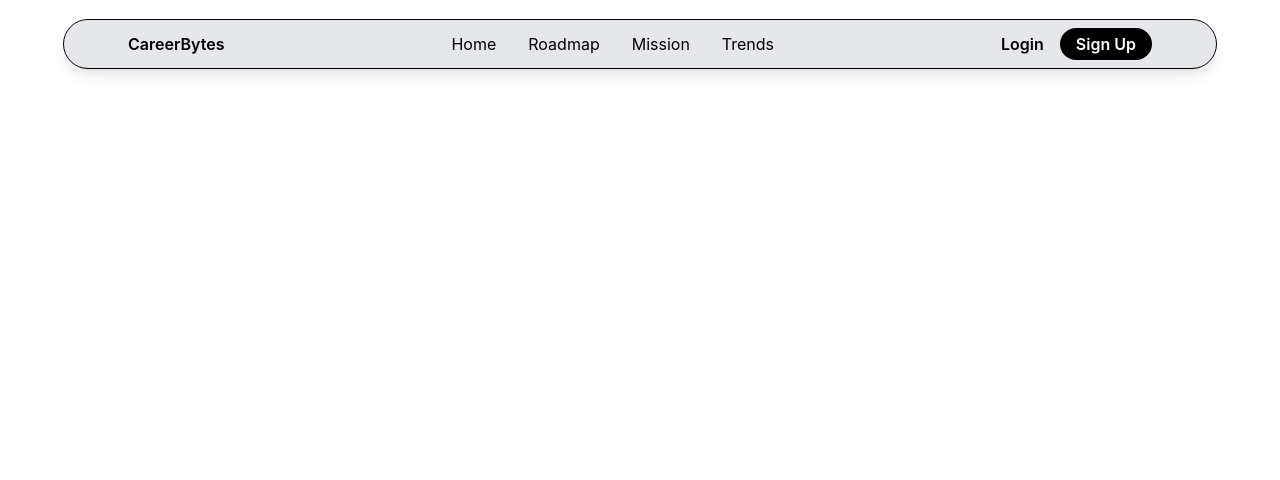
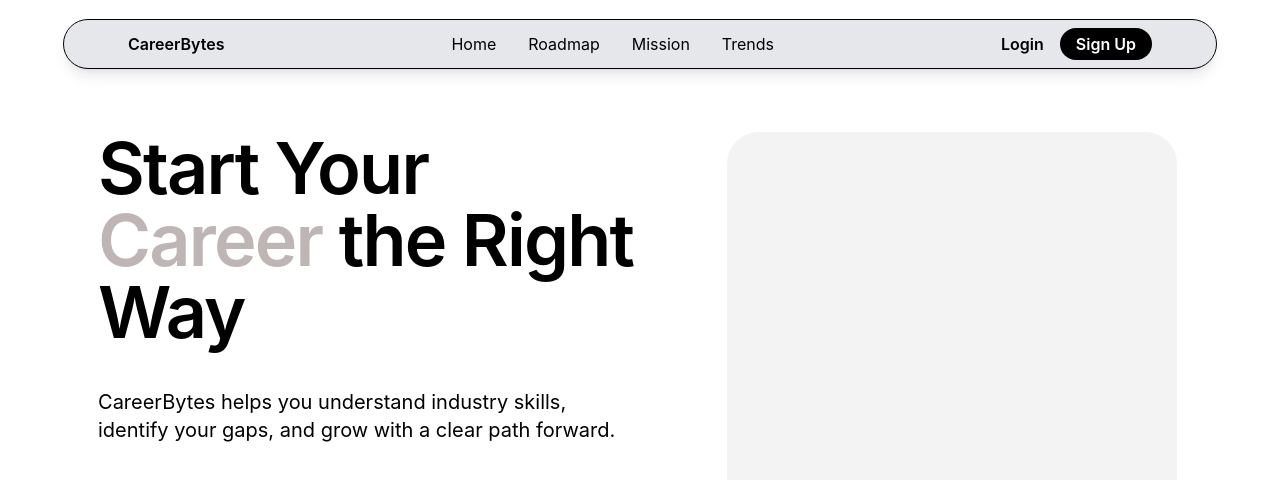
Before and after one commit to Ampasan/Frontend_CareerBytes, a React (Vite) app: page / in a window 1280 px wide. Shown: the top 480 px of the page. Built offline with nearby package versions, Linux system fonts and the light colour scheme.

Commit message:
add hero #1

```diff
--- a/src/features/landing/components/HeroSection.jsx
+++ b/src/features/landing/components/HeroSection.jsx
@@ -0,0 +1,28 @@
+function HeroSection() {
+    return(
+        <>
+        <section className="max-w-5xl mx-auto mt-16 grid grid-cols-[55%_45%] gap-15 justify-center ">
+
+            {/* LEFT */}
+            <div className=" flex flex-col gap-10 ">
+                <h1 className="text-7xl font-semibold tracking-tight">
+                    Start Your <br /> <span className="text-[var(--color-text)]">Career </span>the Right Way
+                </h1>
+                <p className="text-xl"> CareerBytes helps you understand industry skills,<br />identify your gaps, and grow with a clear path forward.</p>
+
+                {/* Button Component */}
+                <div>
+                    <button></button>
+                </div>
+            </div>
+
+            {/* RIGHT */}
+            <div className=" flex justify-center items-center">
+                <div className="w-[350px] h-[350px] md:w-[450px] md:h-[450px] aspect-square bg-[var(--color-image)] rounded-4xl" />
+            </div>
+        </section>
+        </>
+    )
+}
+
+export default HeroSection;
--- a/src/index.css
+++ b/src/index.css
@@ -3,3 +3,8 @@
 body {
   margin: 0;
 }
+
+@theme {
+  --color-image: #F3F3F3;
+  --color-text: #BFB5B5;
+}
--- a/src/pages/LandingPage.jsx
+++ b/src/pages/LandingPage.jsx
@@ -1,9 +1,11 @@
 import Navbar from "../components/layout/Navbar"
+import HeroSection from "../features/landing/components/HeroSection"
 
 function LandingPage() {
     return(
         <>
         <Navbar />
+        <HeroSection />
         </>
 
     )
```
Also changed, not shown: src/components/layout/Navbar.jsx (line endings or trailing spaces).
